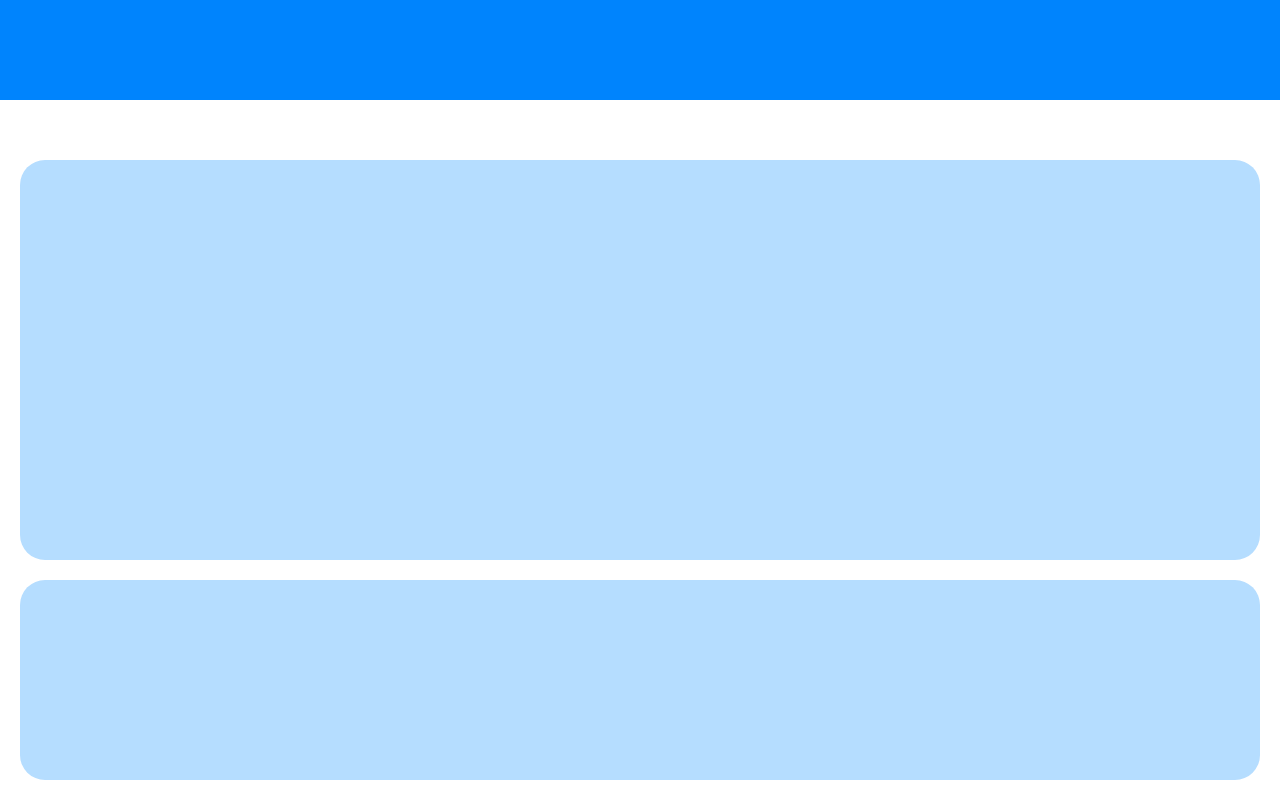
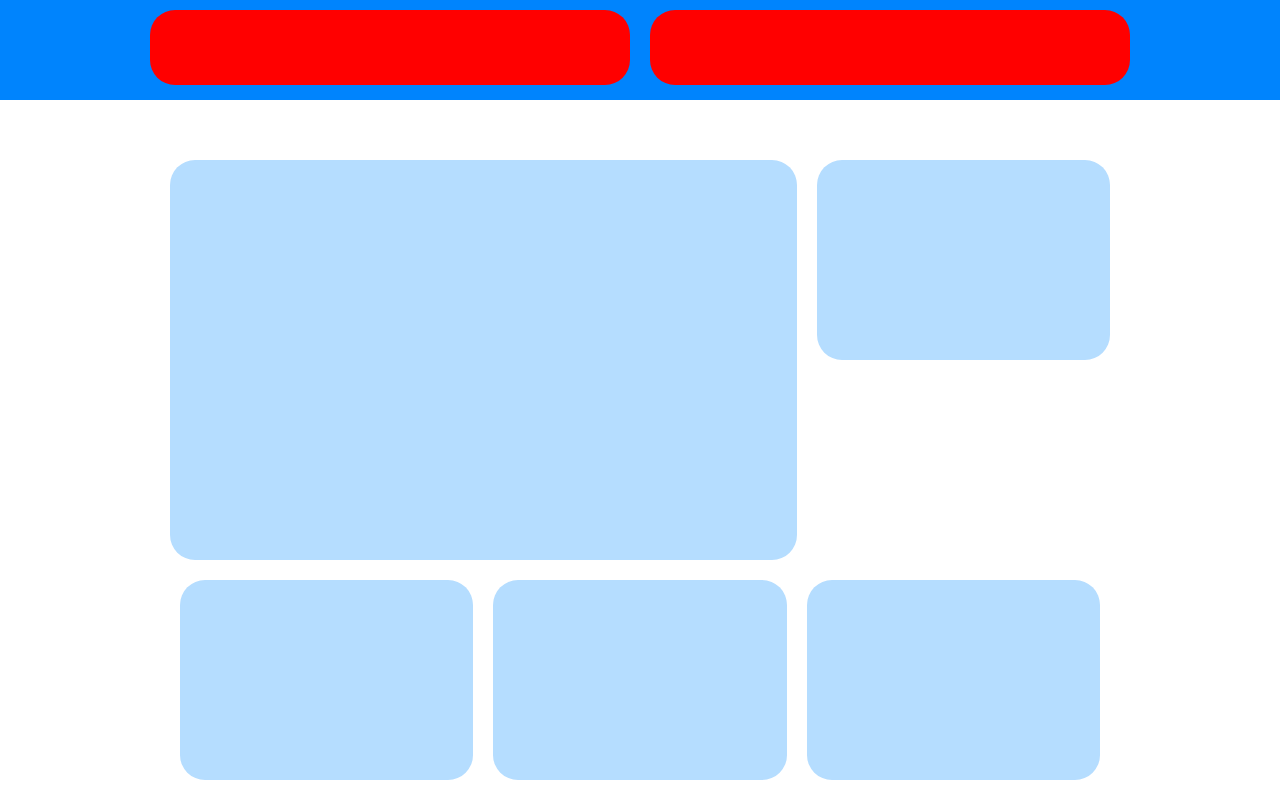
Before and after one commit to DorinVieru/htmlcss-responsive-layout, a plain HTML site: page index.html in a window 1280 px wide. Shown: the top 787 px of the page. Drawn offline with Linux system fonts and the light colour scheme.

Commit message:
[UPDATE] Responsive complete (tablet & pc)

```diff
--- a/css/style.css
+++ b/css/style.css
@@ -8,22 +8,21 @@ body{
     font-family: 'Roboto', sans-serif;
 }
 
-/**** MEDIA QUERY - RESPONSIVE DESIGN ****/
-
-
 /**** COMMONS ****/
 .container{
     width: 100%;
+    margin: 0 auto;
 }
 
 .row{
     display: flex;
-    flex-direction: column;
+    flex-wrap: wrap;
 }
 
 .col{
     margin: 10px 20px 10px 20px;
     border-radius: 25px;
+    width: 100%;
 }
 
 /**** HEADER ****/
@@ -40,18 +39,24 @@ header{
 
 .col-header{
     background-color: red;
+    height: 75px;
 }
 
 /**** MAIN ****/
 
 
 /* CONTAINER JUMBOTRON */
+.jumbotron{
+    text-align: center;
+}
+
 .col-jumbo{
     background-color: #B5DDFF;
     height: 200px;
 }
 
-.col-jumbo:first-child{
+.col-img{
+    background-color: #B5DDFF;
     height: 400px;
 }
 
@@ -127,6 +132,7 @@ p{
 
 h1{
     background-color: orange;
+    height: 90px;
 }
 
 button{
@@ -136,5 +142,62 @@ button{
 /**** FOOTER ****/
 footer{
     background-color: gray;
+    text-align: center;
     height: 100px;
 }
+
+/**** MEDIA QUERY - RESPONSIVE DESIGN ****/
+@media screen and (min-width:768px) {
+    .col{
+        margin: 10px;
+    }
+
+    .col-img {
+        width: calc(100% / 3 * 2 - 20px);
+    }
+
+    .col-jumbo {
+        width: calc(100% / 3 - 20px);
+    }
+
+    .col-benefits {
+        width: calc(100% / 2 - 20px);
+    }
+
+    .col-about{
+        width: calc(100% / 2 - 20px);
+    }
+
+    .col-about:last-child {
+    margin: 40px 0 0 10px;
+    }
+}
+
+@media screen and (min-width: 1200px) {
+    .content-header{
+        width: 1000px;
+        margin: 0 auto;
+    }
+
+    .row{
+        justify-content: center;
+        margin: 0 auto;
+        width: 1000px;
+    }
+
+    .col-jumbo {
+        width: calc(100% / 3 - 40px);
+    }
+
+    .col-img {
+        width: calc(100% / 3 * 2 - 40px);
+    }
+
+    .col-planning{
+        width: calc(100% / 2 - 20px);
+    }
+
+    .col-benefits{
+        width: calc(100% / 3 - 20px);
+    }
+}
--- a/index.html
+++ b/index.html
@@ -13,7 +13,7 @@
     <!-- HEADER -->
     <header>
         <div class="container">
-            <div class="row">
+            <div class="row-header">
                 <div class="content-header">
                     <div class="col col-header">
 
@@ -32,7 +32,7 @@
         <section class="jumbotron">
             <div class="container">
                 <div class="row">
-                        <div class="col col-jumbo">
+                        <div class="col col-img">
 
                         </div>
                         <div class="col col-jumbo">
```
